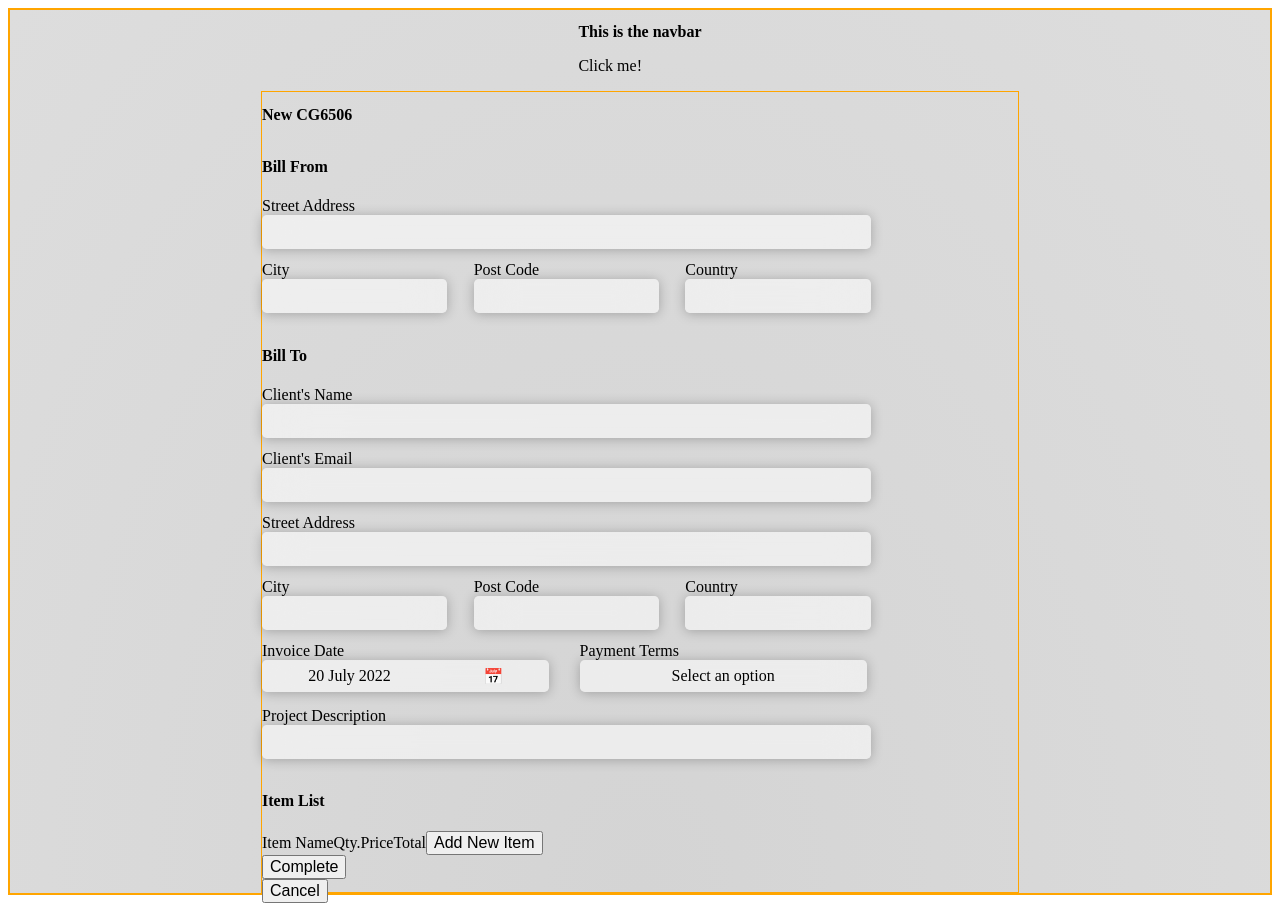
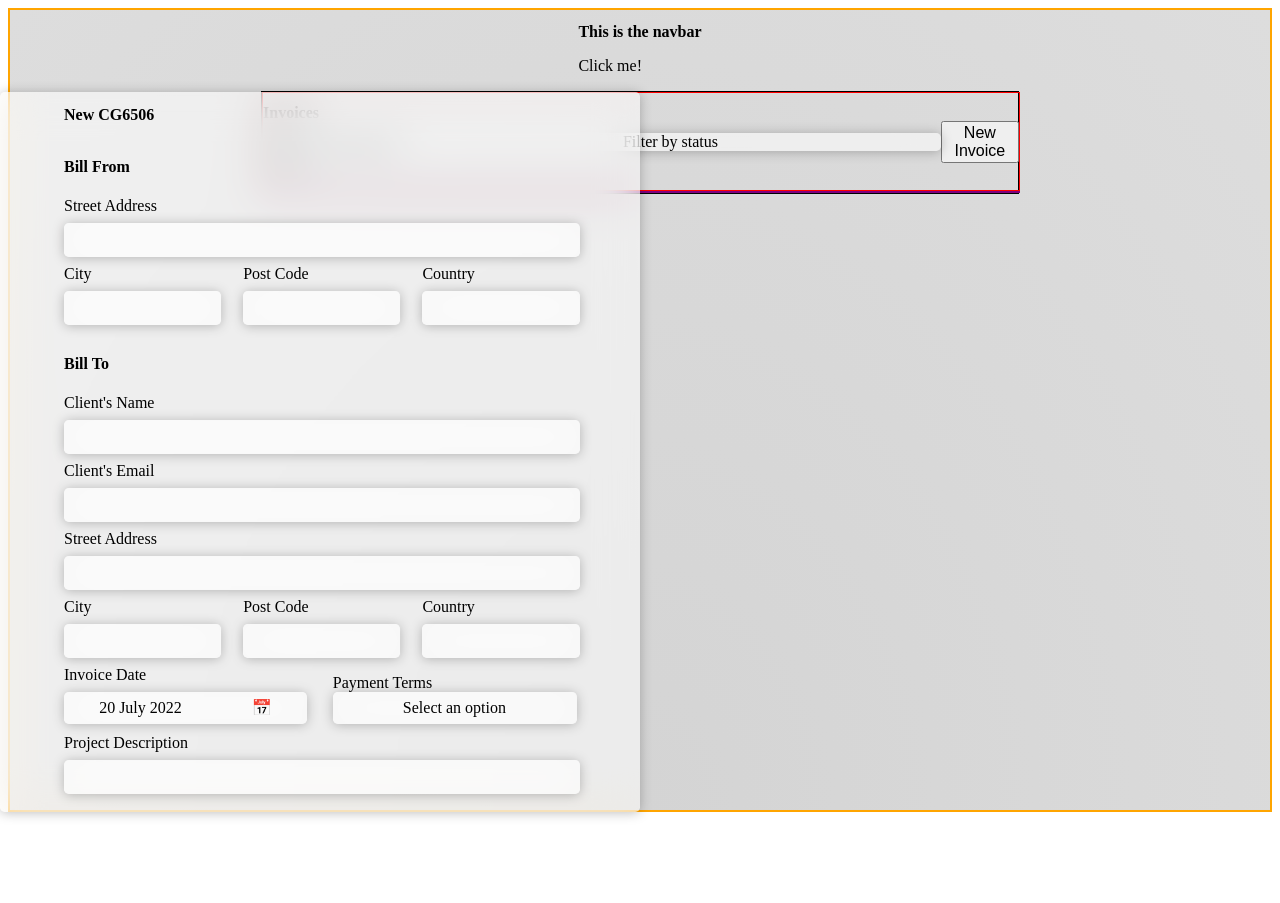
Before and after one commit to Patrick-Messiter/Invoice-App, a React (Create React App) app: page / in a window 1280 px wide. Both pictures are taken after a click on the button "New Invoice". After the commit the page ends 820 px from the top, so only its background shows below. Built offline with nearby package versions, Linux system fonts and the light colour scheme; the HTML template or start-up script is replaced by a standard one.

Commit message:
Added further form CSS and animations

```diff
--- a/src/App.css
+++ b/src/App.css
@@ -9,8 +9,26 @@
     flex-direction: column;
     align-items: center;
     min-height: 100vh;
+    max-height: fit-content;
     min-width: 100vh;
     border: 2px solid orange;
+}
+
+.Button {
+    border: none;
+    padding: 0.5rem 1rem;
+    border-radius: 1rem;
+}
+
+.PositiveResponse:hover {
+    background-color: rgb(2, 164, 211);
+    color: whitesmoke;
+    transition: 0.3s;
+}
+
+.PositiveResponse:active {
+    background-color: blue;
+    color: whitesmoke;
 }
 
 /*CONDITIONAL SECTION */
@@ -38,7 +56,7 @@
 .MainPage-Container {
     display: flex;
     flex-direction: column;
-    min-height: 100vh;
+    min-height: fit-content;
     min-width: 60%;
     border: 1px solid black;
 }
@@ -81,13 +99,58 @@
 
 /*FORMPAGE COMPONENT */
 
+@keyframes slidein {
+    from {
+        left: -50%;
+    }
+
+    to {
+        left: 0;
+    }
+}
+
+@keyframes slideout {
+    from {
+        left: 0;
+    }
+
+    to {
+        left: -50%;
+    }
+}
+
+.FormPage-Wrapper {
+    display: flex;
+    justify-content: center;
+    min-width: 50%;
+    max-width: 50%;
+    max-height: 90vh;
+    overflow: scroll;
+    position: absolute;
+    border-radius: 0.3rem;
+}
+
+.OpenForm {
+    z-index: 2;
+    left: 0;
+    animation-duration: 1.5s;
+    animation-name: slidein;
+}
+
+.CloseForm {
+    z-index: 2;
+    left: -50%;
+    animation-duration: 1.5s;
+    animation-name: slideout;
+}
+
 .FormPage-Container {
-    height: 100vh;
-    max-width: 60%;
+    min-width:80%;
+    max-width: 80%;
+    min-height: 90vh;
     display: flex;
     align-items: flex-start;
     flex-direction: column;
-    border: 1px solid orange;
 }
 
 .FormPage-Container p {
@@ -99,11 +162,12 @@
     height: 2rem;
     border: none;
     border-radius: 0.3rem;
-    margin-bottom: 2%;
+    margin-top: 0.5rem;
+    margin-bottom: 0.5rem;
 }
 
 .FormPage-FromContainer {
-    width: 80%;
+    width: 100%;
     min-height: fit-content;
     display: grid;
     column-gap: 5%;
@@ -118,7 +182,7 @@
 }
 
 .FormPage-ToContainer {
-    width: 80%;
+    width: 100%;
     min-height: fit-content;
     display: grid;
     column-gap: 5%;
@@ -143,7 +207,7 @@
 }
 
 .FormPage-To-Invoice-Container {
-    width: 80%;
+    width: 100%;
     display: grid;
     height: fit-content;
     grid-template-columns: 1fr 1fr;
@@ -152,18 +216,18 @@
 }
 
 
+.Formpage-Calender-Container {
+    grid-area: 1 / 1 / 1 / 1;
+}
+
+
 .Calendar-Wrapper {
-    display: flex;
-    flex-direction: column;
     max-width: 100%;
+    position: relative;
 }
 
 .Calendar-Wrapper p {
     margin: 0;
-}
-
-.Calendar-Container {
-    position: relative;
 }
 
 .Calendar-Top {
@@ -217,21 +281,9 @@
     border-radius: 0.1rem;
 }
 
-.Calendar-Bottom-List li:hover {
-    background-color: rgb(2, 164, 211);
-    color: whitesmoke;
-    transition: 0.3s;
-}
-
-.Calendar-Bottom-List li:active {
-    background-color: blue;
-    color: whitesmoke;
-}
-
 .FormPage-CustomSelect-Container {
-    display: flex;
-    width: 100%;
-    height: 2rem;
+    position: relative;
+    z-index: 1;
 }
 
 .CustomSelect-Wrapper {
@@ -241,6 +293,7 @@
     height: 100%;
     width: 100%;
     position: relative;
+    border-radius: 0.3rem;
 }
 
 .CustomSelect-Container {
@@ -269,12 +322,48 @@
     list-style-type: none;
 }
 
-.CustomSelect-Container li:hover {
-    background-color: rgb(2, 164, 211);
-    color: whitesmoke;
-    transition: 0.3s;
-}
-
 .FormPage-Project {
     grid-area: 2 / 1 / 2 / span 2;
 }
+
+
+.FormPage-ItemContainer {
+    max-width: 100%;
+    min-height: 8rem;
+    max-height: 8rem;
+    overflow: scroll;
+}
+
+.FormPage-Item-LabelContainer {
+    display: grid;
+    grid-template-columns: 4fr 1fr 2fr 1fr 1fr;
+    column-gap: 2%;
+}
+
+.FormItem-Container {
+    display: grid;
+    grid-template-columns: 4fr 1fr 2fr 1fr 1fr;
+    gap: 2%;
+    max-width: 100%;
+    align-items: center;
+}
+
+.FormPage-ItemContainer-Button {
+    display: flex;
+    width: 100%;
+    padding: 0.5rem 0;
+    border: none;
+    justify-content: center;
+    border-radius: 1.5rem;
+    margin-top: 0.5rem;
+    margin-bottom: 0.5rem;
+}
+
+.FormPage-Bottom {
+    display: flex;
+    margin-top: 0.5rem;
+    margin-bottom: 1rem;
+    margin-left: 50%;
+    width: 50%;
+    justify-content: space-around;
+}
--- a/src/App.js
+++ b/src/App.js
@@ -3,7 +3,6 @@ import React from 'react';
 import './App.css';
 import {Navbar} from './Navbar';
 import {MainPage} from './Mainpage';
-import {FormPage} from './FormPage';
 import {InvoicePage} from './InvoicePage';
 
 function App() {
@@ -14,7 +13,6 @@ function App() {
   // Toggling for dark and light mode
 
   const [toggleDarkMode, setToggleDarkMode] = React.useState(false)
-  console.log(toggleDarkMode)
 
 
   // Toggle states for different major sections of the app
@@ -34,17 +32,10 @@ function App() {
         setInvoiceList = {setInvoiceList}
         setSelectedInvoice = {setSelectedInvoice}
         setMainSectionToggle = {setMainSectionToggle}
+        formSectionToggle = {formSectionToggle}
         setFormSectionToggle = {setFormSectionToggle}
         setInvoiceSectionToggle = {setInvoiceSectionToggle}
       />}
-      {formSectionToggle &&
-      <FormPage
-        setInvoiceList = {setInvoiceList}
-        setMainSectionToggle = {setMainSectionToggle}
-        setFormSectionToggle = {setFormSectionToggle}
-        setInvoiceSectionToggle = {setInvoiceSectionToggle}
-      />
-      }
       {invoiceSectionToggle &&
       <InvoicePage
         invoiceList = {invoiceList}
--- a/src/Calendar.js
+++ b/src/Calendar.js
@@ -67,12 +67,11 @@ function Calendar (props) {
     }
 
     const mapCalendar = calendarDates.months[props.invoiceDate.month].days.map((currentDay, index) => {
-        return <li key={index} value={index +1} onClick={(e)=> selectDate(e)}>{currentDay}</li>
+        return <li key={index} value={index +1} className="PositiveResponse" onClick={(e)=> selectDate(e)}>{currentDay}</li>
     })
 
     return (
         <div className='Calendar-Wrapper'>
-            <div className='Calendar-Container'>
             <div className='Calendar-Top FormPage-Input glassMinor'onClick={toggleContainer}>
                 <p>{`${props.invoiceDate.day} ${props.invoiceDate.monthName} ${props.invoiceDate.year}`}</p>
                 <p>&#128197;</p>
@@ -91,8 +90,6 @@ function Calendar (props) {
                 </div>
             </div>}
         </div>
-
-        </div>
     )
 }
 
--- a/src/CustomSelect.js
+++ b/src/CustomSelect.js
@@ -9,11 +9,11 @@ function CustomSelect (props) {
     }
 
     const mapList = props.itemList.map((currentItem, index) => {
-        return <li key = {index} onClick={() => {props.setSelectedOption(currentItem); toggleOptions()}}>{currentItem}</li>
+        return <li key = {index} className="PositiveResponse" onClick={() => {props.setSelectedOption(currentItem); toggleOptions()}}>{currentItem}</li>
     })
 
     return (
-        <div onClick={toggleOptions} className='CustomSelect-Wrapper'>
+        <div onClick={toggleOptions} className='CustomSelect-Wrapper glassMinor'>
             <div ref={props.customSelectRef}>
                 {props.selectedOption ? props.selectedOption : props.default}
             </div>
--- a/src/FormPage.js
+++ b/src/FormPage.js
@@ -20,9 +20,14 @@ function FormPage (props) {
     //State for handling addition or subtraction of items in form
     const [itemList, setItemList] = React.useState([])
 
-    function toggleMain () {
-        props.setFormSectionToggle(false)
-        props.setMainSectionToggle(true)
+    //State for slidein and slideout feature WIP CONSIDER INSTALLING FRAMER MOTION
+    const [slideToggle, setSlideToggle] = React.useState(false)
+
+    function toggleForm () {
+        setSlideToggle(prevToggle => !prevToggle)
+        if (!slideToggle) {
+            setTimeout(props.setFormSectionToggle(false), 1500)
+        }
     }
 
     function handleChange(event) {
@@ -58,13 +63,14 @@ function FormPage (props) {
 
     function handleSubmit(event) {
         event.preventDefault()
+
         props.setInvoiceList(prevList => {
             return [
                 ...prevList,
                 formData
             ]
         })
-        toggleMain()
+        toggleForm()
     }
 
     // Section for handling item components in form
@@ -117,14 +123,8 @@ function FormPage (props) {
         )
     })
 
-    // Custome Select reference section
-    const customSelectRef = React.useRef()
-
-    function customFocus() {
-        customSelectRef.current.focus()
-    }
-
     return (
+        <div className= {slideToggle ? 'FormPage-Wrapper glassMinor CloseForm' : 'FormPage-Wrapper glassMinor OpenForm'}>
             <div className='FormPage-Container'>
                 <h2>New {formData.id}</h2>
                 <form className='Form' onSubmit={handleSubmit}>
@@ -235,24 +235,24 @@ function FormPage (props) {
                         </label>
                     </div>
                     <div className='FormPage-To-Invoice-Container'>
+                        <div className='Formpage-Calender-Container'>
                             <label>Invoice Date
                                 <Calendar
                                     invoiceDate = {invoiceDate}
                                     setInvoiceDate = {setInvoiceDate}
                                 />
                             </label>
-                    <label>
-                        Payment Terms
-                        <div className='FormPage-CustomSelect-Container FormPage-Input glassMinor' onClick={customFocus}>
+                        </div>
+                        <div className='FormPage-CustomSelect-Container FormPage-Input'>
+                            <label>Payment Terms
                                 <CustomSelect
                                     itemList = {["Net 7 days", "Net 14 days", "Net 30 days", "Net 90 days"]}
                                     selectedOption = {paymentTerms}
                                     setSelectedOption = {setPaymentTerms}
                                     default = {"Select an option"}
-                                customSelectRef = {customSelectRef}
                                 />
+                            </label>
                         </div>
-                    </label>
                         <label className='FormPage-Project'>
                             Project Description
                             <input
@@ -264,18 +264,23 @@ function FormPage (props) {
                             />
                         </label>
                     </div>
-                <div>
                     <h4>Item List</h4>
+                    <div className='FormPage-ItemContainer'>
+                        <div className='FormPage-Item-LabelContainer'>
                             <label>Item Name</label>
                             <label>Qty.</label>
                             <label>Price</label>
                             <label>Total</label>
+                        </div>
                         {mappedItems}
-                    <button type='button' onClick={addFormItem}>Add New Item</button>
+                        <button type='button' className='FormPage-ItemContainer-Button glassMinor PositiveResponse' onClick={addFormItem}>Add New Item</button>
                     </div>
-                <button>Complete</button>
+                    <div className='FormPage-Bottom'>
+                        <button onClick={toggleForm} className="Button glassMinor">Cancel</button>
+                        <button className='Button PositiveResponse glassMinor'>Complete</button>
+                    </div>
                 </form>
-            <button onClick={toggleMain}>Cancel</button>
+            </div>
         </div>
     )
 }
--- a/src/MainPageHeader.js
+++ b/src/MainPageHeader.js
@@ -4,7 +4,6 @@ import {CustomSelect} from './CustomSelect'
 function MainPageHeader (props) {
 
     function toggleForm () {
-        props.setMainSectionToggle(false)
         props.setFormSectionToggle(true)
     }
 
--- a/src/Mainpage.js
+++ b/src/Mainpage.js
@@ -2,6 +2,7 @@ import React from 'react'
 
 import {MainPageHeader} from './MainPageHeader'
 import {MainPageInvoiceContainer} from './MainPageInvoiceContainer'
+import {FormPage} from './FormPage';
 
 
 function MainPage (props) {
@@ -21,6 +22,13 @@ function MainPage (props) {
                 toggleDarkMode = {props.toggleDarkMode}
                 setSelectedInvoice = {props.setSelectedInvoice}
             />
+            {props.formSectionToggle &&
+            <FormPage
+                setInvoiceList = {props.setInvoiceList}
+                formSectionToggle = {props.formSectionToggle}
+                setFormSectionToggle = {props.setFormSectionToggle}
+            />
+            }
         </main>
     )
 }
```
Also changed, not shown: src/FormItem.js (+5 -3 lines). Lines whose indentation alone changed are shown as unchanged.
